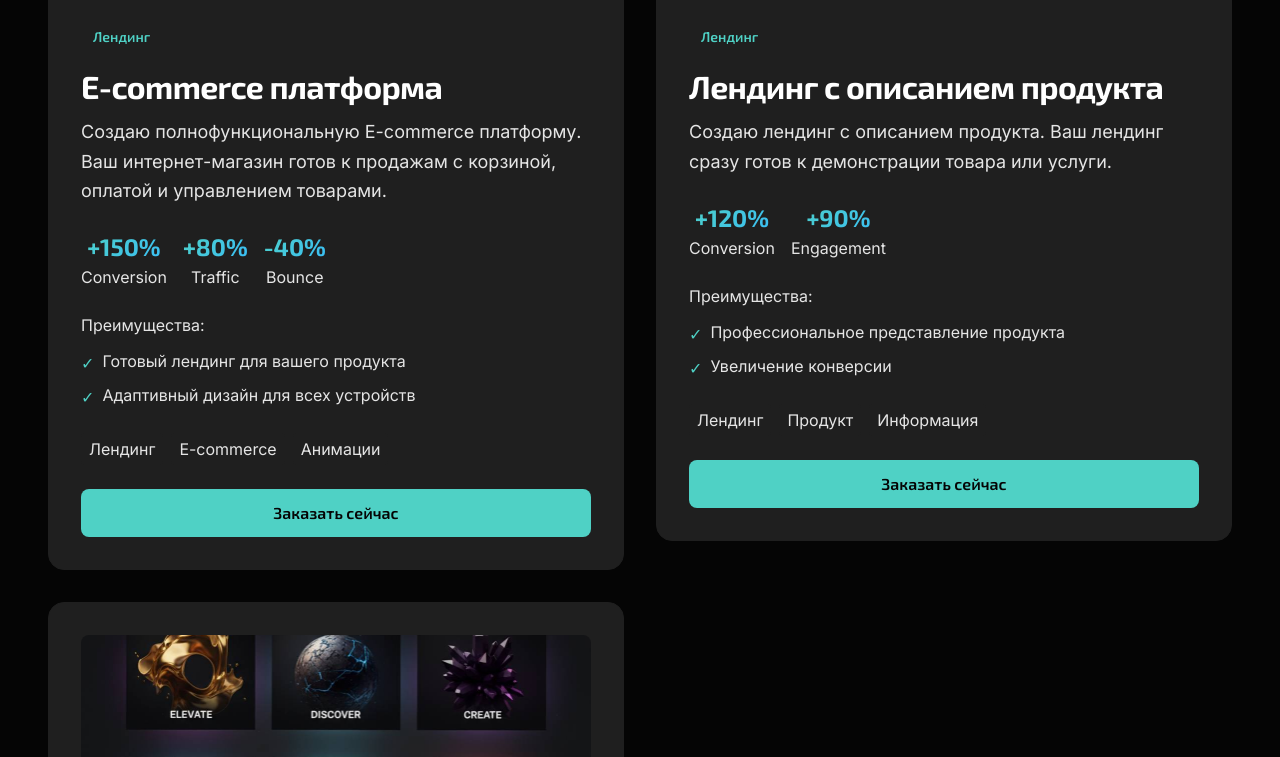
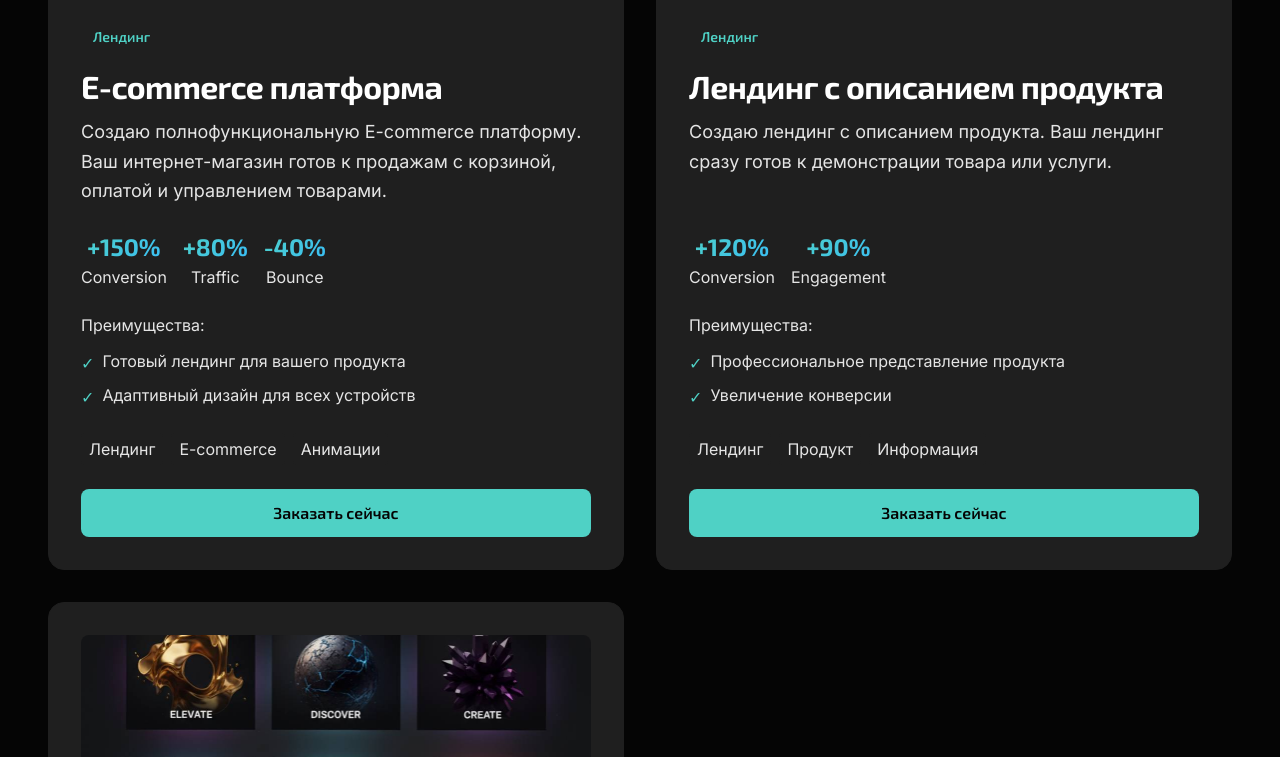
Before and after one commit to danilkosov07-afk/Lendoo, a Next.js app: page / in a window 1280 px wide. Shown: the part 5539-6296 px from the top of the page. Built offline with nearby package versions, Linux system fonts and the light colour scheme.

Commit message:
fix: ensure case cards are same size and in one row

```diff
--- a/components/CaseCard.tsx
+++ b/components/CaseCard.tsx
@@ -24,7 +24,7 @@ export default function CaseCard({ caseItem }: { caseItem: CaseItem }) {
     <motion.div
       whileHover={{ y: -8, scale: 1.01 }}
       transition={{ duration: 0.3, ease: [0.22, 1, 0.36, 1] }}
-      className="relative p-8 bg-surface rounded-2xl border border-surface hover:border-accent-primary/50 transition-all duration-300 group overflow-hidden"
+      className="relative h-full flex flex-col p-8 bg-surface rounded-2xl border border-surface hover:border-accent-primary/50 transition-all duration-300 group overflow-hidden"
     >
       {/* Image */}
       <div className="relative h-48 mb-6 rounded-lg overflow-hidden bg-surface-muted/20">
@@ -50,7 +50,7 @@ export default function CaseCard({ caseItem }: { caseItem: CaseItem }) {
       </h3>
 
       {/* Description */}
-      <p className="text-foreground-muted text-body mb-6 leading-relaxed">
+      <p className="text-foreground-muted text-body mb-6 leading-relaxed flex-grow">
         {caseItem.userDescription || caseItem.description}
       </p>
 
@@ -105,7 +105,7 @@ export default function CaseCard({ caseItem }: { caseItem: CaseItem }) {
           href={caseItem.cta.href}
           whileHover={{ scale: 1.02 }}
           whileTap={{ scale: 0.98 }}
-          className="block w-full px-6 py-3 bg-accent-primary text-background font-heading font-semibold rounded-lg text-center hover:bg-accent-secondary transition-colors"
+          className="block w-full mt-auto px-6 py-3 bg-accent-primary text-background font-heading font-semibold rounded-lg text-center hover:bg-accent-secondary transition-colors"
         >
           {caseItem.cta.text}
         </motion.a>
```
